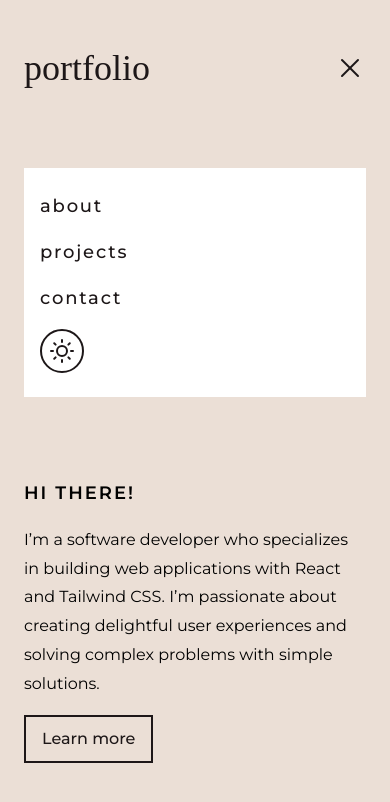
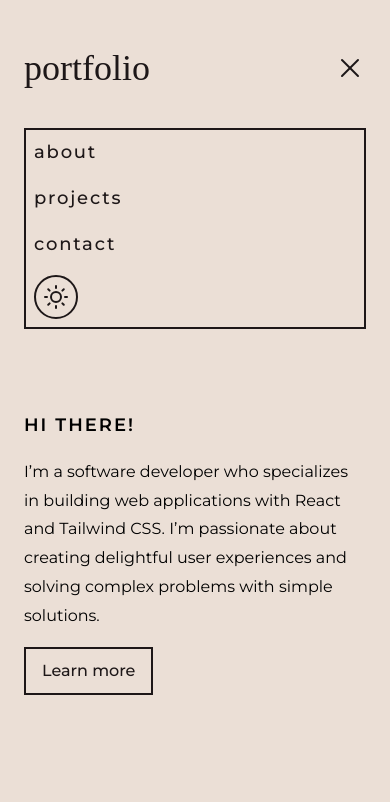
Before and after one commit to fexgroot/my-portfolio, a React (Vite) app: page / in a window 390 px wide. Both pictures are taken after a click on the button "Toggle menu". Shown: the top 802 px of the page. Built offline with nearby package versions, Linux system fonts and the light colour scheme; a web font is replaced by a local one.

Commit message:
mobile navbar improved

```diff
--- a/src/components/Navbar.jsx
+++ b/src/components/Navbar.jsx
@@ -29,9 +29,15 @@ export default function Navbar() {
           aria-label="Toggle menu"
         >
           {isMobileMenuOpen ? (
-            <Icon.X strokeWidth={1.5} className="h-8 w-8 text-pri dark:text-sec" />
+            <Icon.X
+              strokeWidth={1.5}
+              className="h-8 w-8 text-pri dark:text-sec"
+            />
           ) : (
-            <Icon.Menu strokeWidth={1.5} className="h-8 w-8 text-pri dark:text-sec" />
+            <Icon.Menu
+              strokeWidth={1.5}
+              className="h-8 w-8 text-pri dark:text-sec"
+            />
           )}
         </button>
 
@@ -69,9 +75,9 @@ export default function Navbar() {
       <nav
         className={`${
           isMobileMenuOpen ? "block" : "hidden"
-        } bg-white font-medium dark:bg-gray-800 md:hidden`}
+        } bg-sec border-2 border-pri dark:border-sec p-2 font-medium dark:bg-pri md:hidden -mt-10`}
       >
-        <ul className="flex flex-col items-start gap-4 px-4 py-6">
+        <ul className="flex flex-col items-start gap-4">
           <li>
             <PageLink
               href="/about"
--- a/src/pages/Home.jsx
+++ b/src/pages/Home.jsx
@@ -11,7 +11,9 @@ export default function Home() {
         user experiences and solving complex problems with simple solutions.
       </p>
       <Button>
-        <PageLink href="/about" className={"px-4 py-2"}>Learn more</PageLink>
+        <PageLink href="/about" className={"px-4 py-2"}>
+          Learn more
+        </PageLink>
       </Button>
     </div>
   );
```
